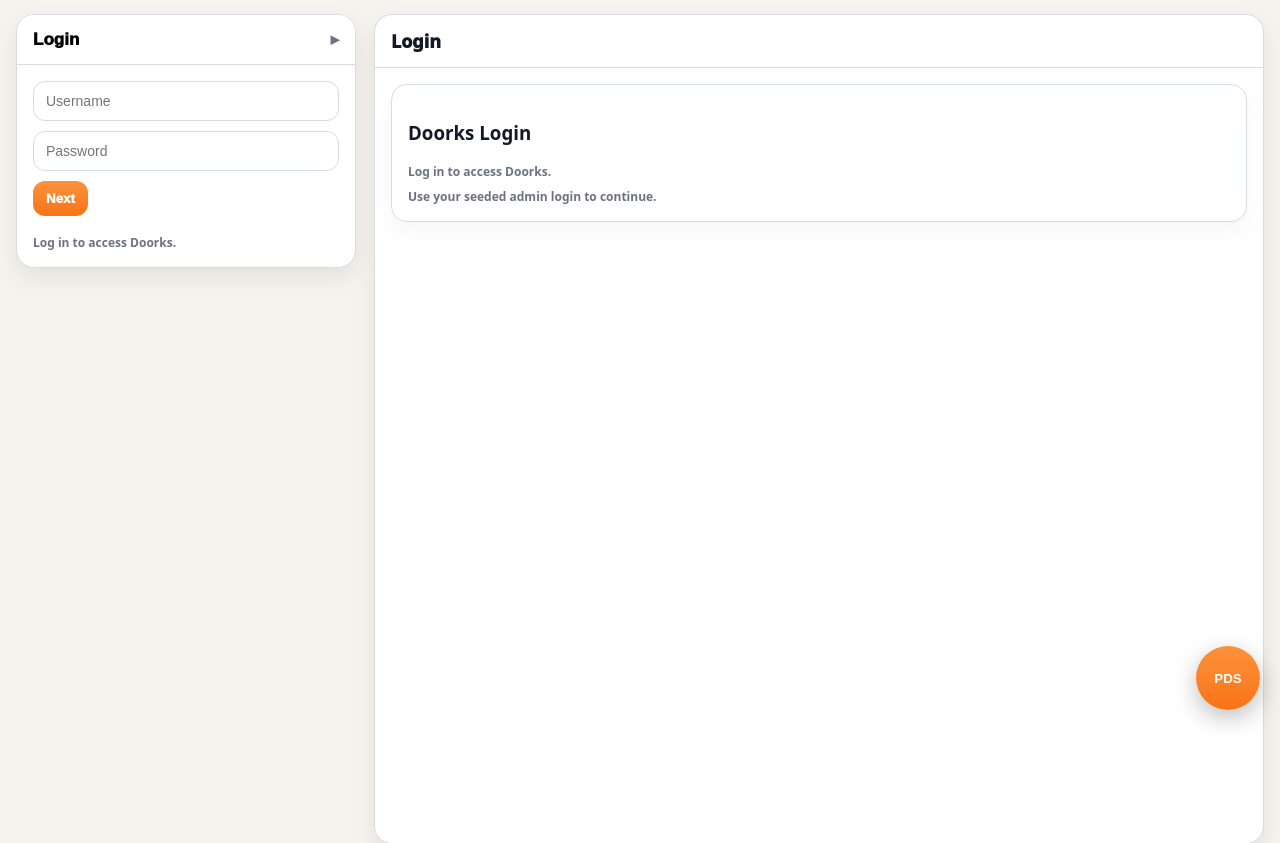
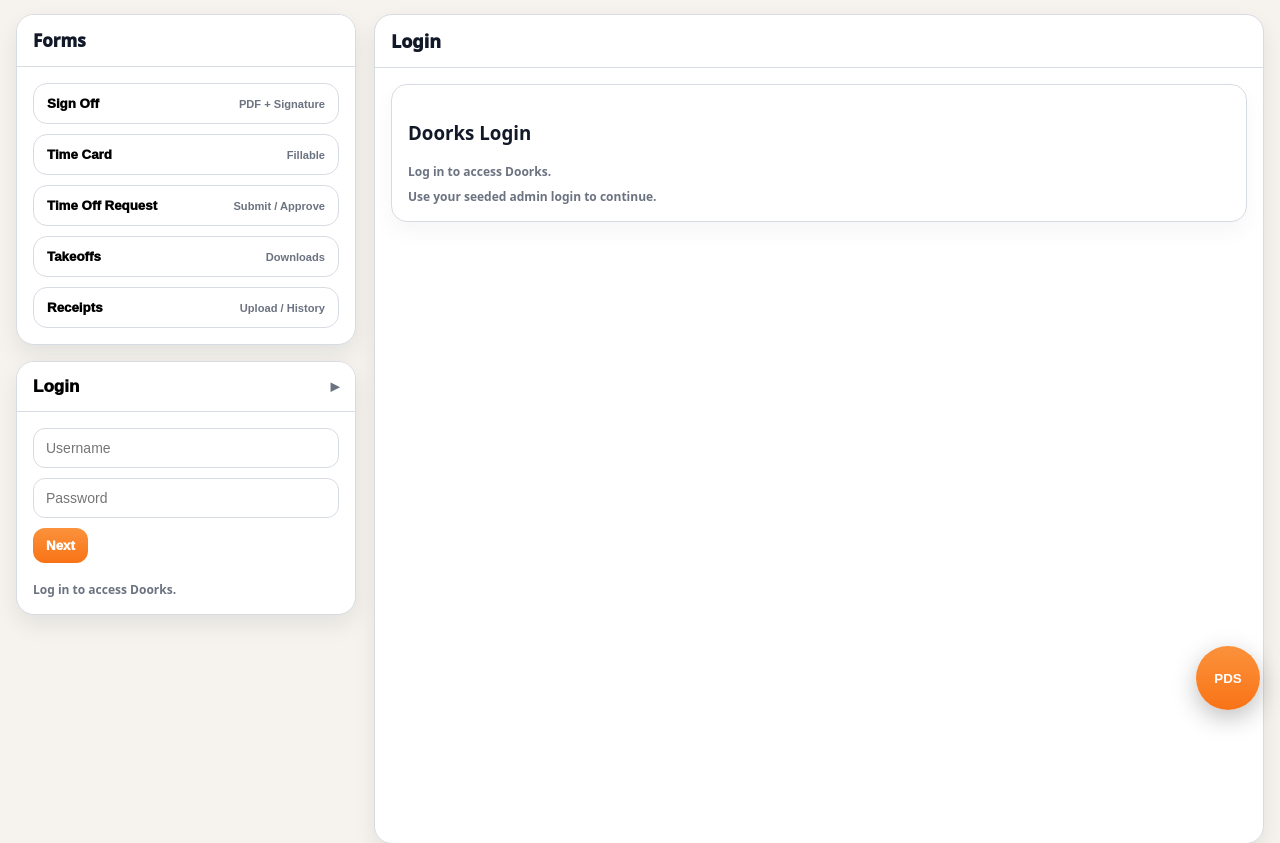
Before and after one commit to Doorks-PDS/Dispatch-System, a FastAPI app: page / in a window 1280 px wide. Shown: the part 70-913 px from the top of the page. Run offline with FastAPI, Linux system fonts and the light colour scheme.

Commit message:
Doorks 2.0 - Sidebar preparation

```diff
--- a/templates/ui.html
+++ b/templates/ui.html
@@ -89,28 +89,11 @@
       </section>
 
       <section class="panel">
-        <div class="panel-hd static"><span>Chat</span></div>
-        <div class="panel-bd" style="display:block;">
-          <div class="navcol">
-            <button class="navbtn navbtn-atlas" id="navAtlas">
-              <span>Atlas</span>
-              <small>Tech Support</small>
-            </button>
+        <div class="panel-hd static">
+          <span>Forms</span>
 
-            <button class="navbtn navbtn-moses" id="navMoses">
-              <span>Moses</span>
-              <small>Office Support</small>
-            </button>
-          </div>
         </div>
-      </section>
-
-      <section class="panel">
-        <button class="panel-hd" id="formsToggle" type="button">
-          <span>Forms</span>
-          <span class="chev" id="formsChev">&#9656;</span>
-        </button>
-        <div class="panel-bd" id="formsBody" style="display:none;">
+        <div class="panel-bd" id="formsBody" style="display:block;">
           <div class="navcol">
             <button class="navbtn" id="navFormsSignOff">
               <span>Sign Off</span>
```
Also changed, not shown: static/app.js.
